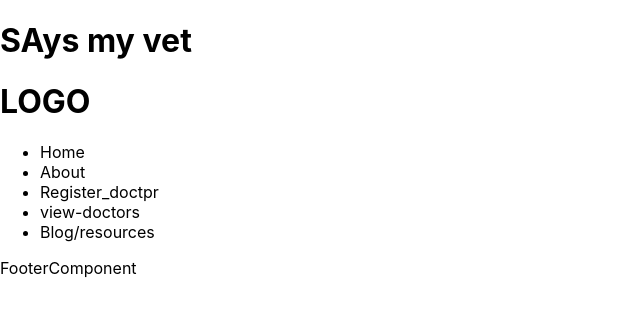
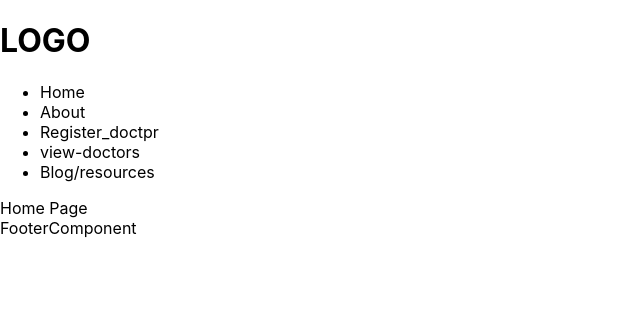
Before and after one commit to MissZamzam/group-7, a React (Create React App) app in the folder client/says-my-vet/: page / in a window 1280 px wide. Shown: the top 312 px of the page, without its empty margins (0-640 px from the left). Built offline with nearby package versions, Linux system fonts and the light colour scheme.

Commit message:
add routing

```diff
--- a/client/says-my-vet/src/App.js
+++ b/client/says-my-vet/src/App.js
@@ -1,13 +1,33 @@
+
 import NavBar from './components/NavBar/NavBar.component.js'
 import Footer from './components/Footer/Footer.component.js'
+// import pages
+import Home from './pages/Home/Home.page.js';
+import About from './pages/About/About.page.js';
+import Blog from './pages/Blog/Blog.page.js';
+import RegisterDoc from './pages/RegisterDoc/RegDoc.page.js';
+import ViewDoc from './pages/ViewDoc/ViewDoc.page.js';
+// absolute imports
+import { BrowserRouter as Router, Route, Routes } from 'react-router-dom'
+
 
 function App() {
   return (
-    <div className="App">
-      <h1>SAys my vet</h1>
+    <Router>
       <NavBar />
+       <div className="App">
+      <Routes>
+            <Route path="/" element={<Home/>} />
+            <Route path='/about' element={<About/>}/>
+            <Route path='/blog' element={<Blog/>}/>
+            <Route path='/registerdoc' element={<RegisterDoc/>}/>
+            <Route path='/viewdoc' element={<ViewDoc/>}/>
+      {/* <h1>Says my vet</h1> */}
+      </Routes>
       <Footer/>
     </div>
+      </Router>
+
   );
 }
 
--- a/client/says-my-vet/src/index.js
+++ b/client/says-my-vet/src/index.js
@@ -8,9 +8,9 @@ import {BrowserRouter as Router } from 'react-router-dom'
 const root = ReactDOM.createRoot(document.getElementById('root'));
 root.render(
   <React.StrictMode>
-    <Router>
+
     <App />
-    </Router>
+
   </React.StrictMode>
 );
 
```
Also changed, not shown: client/says-my-vet/src/pages/Home/Home.page.js (renamed from client/says-my-vet/src/pages/Home/Home.js).
